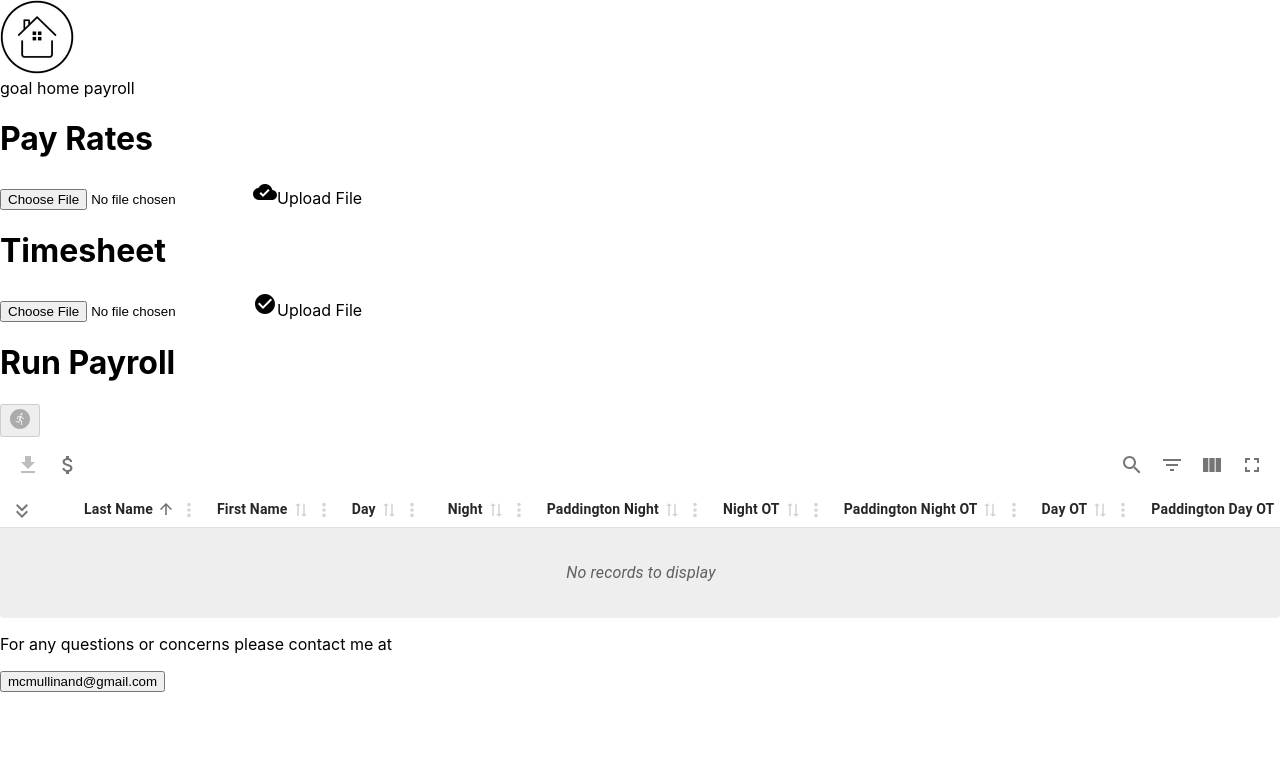
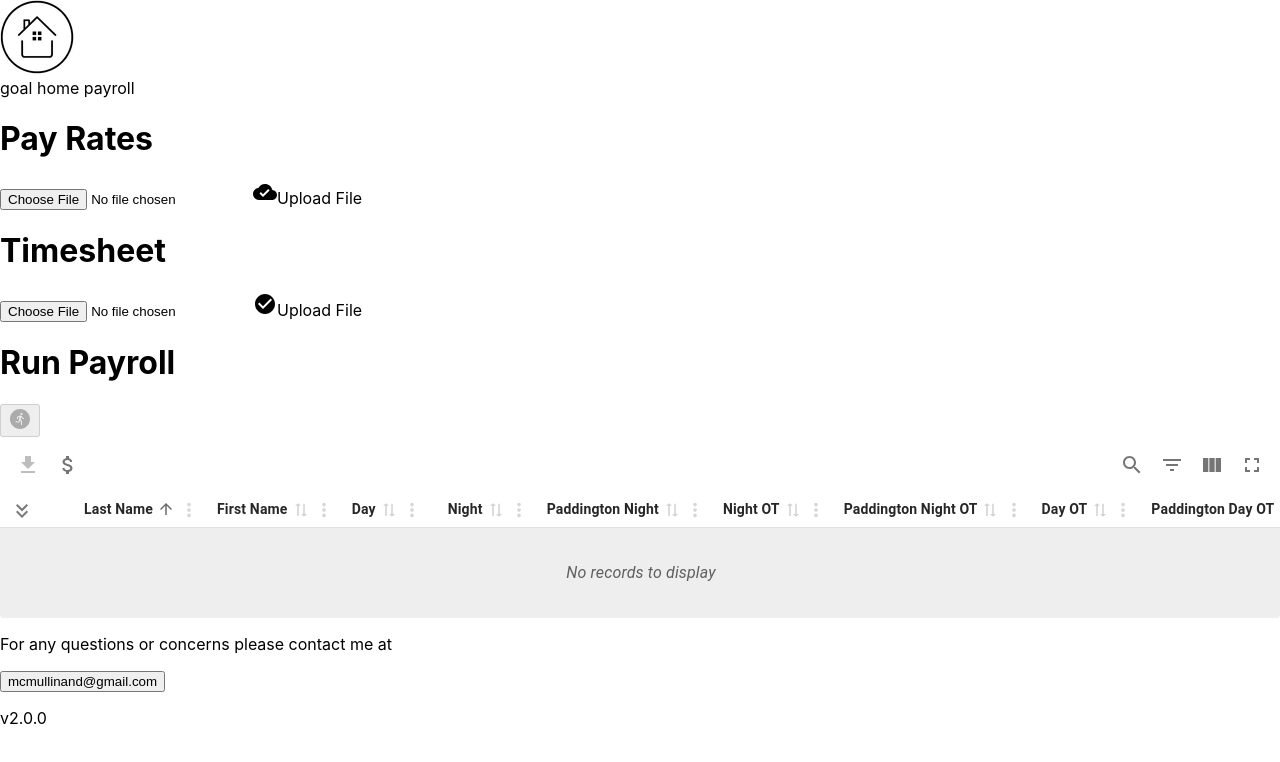
Before and after one commit to mcmullinboy15/GoalHome, a React (Create React App) app in the folder web/: page / in a window 1280 px wide. Shown: the top 762 px of the page. Built offline with nearby package versions, Linux system fonts and the light colour scheme.

Commit message:
Added the v2 tag

```diff
--- a/web/src/App.tsx
+++ b/web/src/App.tsx
@@ -26,6 +26,8 @@ export const App = () => {
         <a href="mailto:mcmullinand@gmail.com" target="_blank" rel="noreferrer">
           <Button variant="outlined">mcmullinand@gmail.com</Button>
         </a>
+
+        <p className="text-gray-400 font-mono text-xs">v2.0.0</p>
       </footer>
 
       {/* <SettingsModal {...settingsController} settings={settings} /> */}
```
